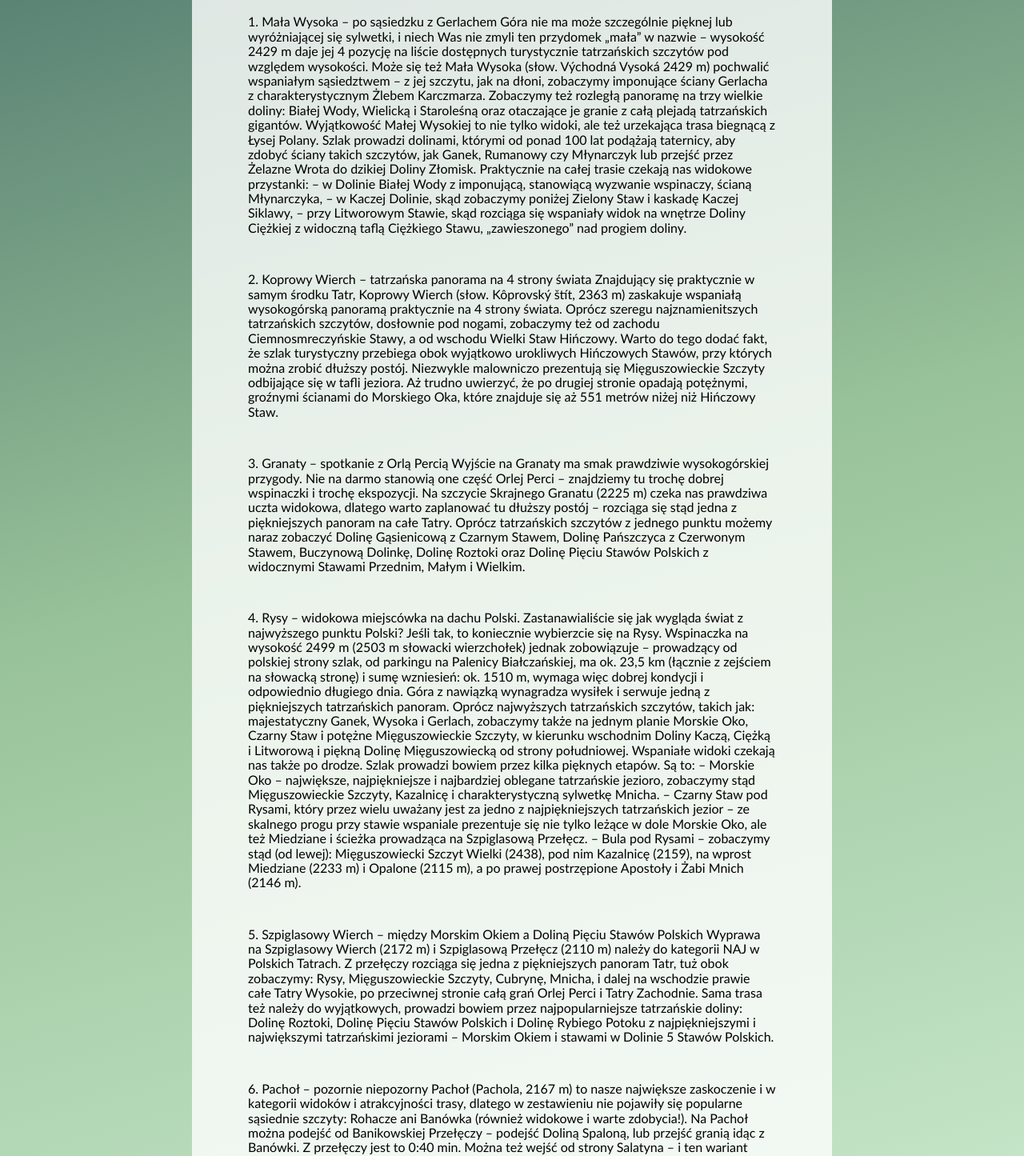
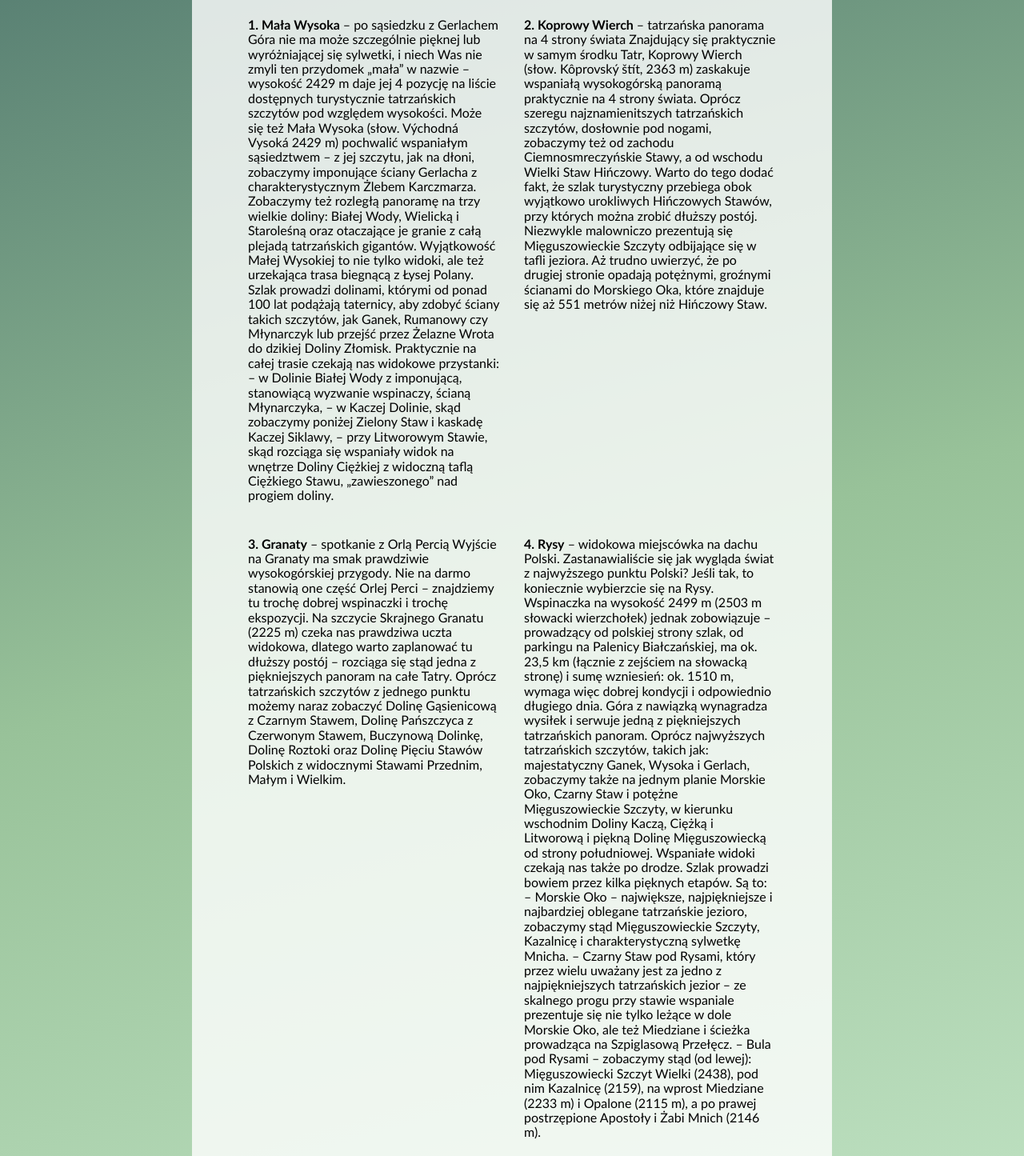
Before and after one commit to ptkontek/homepage, a plain HTML site: page gory.html in a window 1280 px wide. Shown: the part 124-1569 px from the top of the page at 80% size. Drawn offline with Linux system fonts and the light colour scheme.

Commit message:
Add grid to articles

```diff
--- a/css/style.css
+++ b/css/style.css
@@ -27,6 +27,7 @@ body {
     padding: 0px;
     background: rgb(255, 255, 255, 0.5);
     margin: 60px auto 0;
+    padding-bottom: 10px;
 }
 
 /*.box {
@@ -137,7 +138,7 @@ body {
 
 .ideas__paragraph {
     color: 081c15;
-    padding: 15px 15px;
+    padding: 5px 15px;
     /*border-radius: 50%; kółko */
 }
 
@@ -211,6 +212,7 @@ body {
         background: rgb(255, 255, 255, 0.8);
     }
     .header {
+        background: rgb(255, 255, 255, 0.5);
         min-height: 50px;
     }
     .about {
@@ -220,6 +222,7 @@ body {
     }
 
     .about__paragraph {
+        display
         color: 081c15;
         padding: 15px 15px;
     }
@@ -262,5 +265,9 @@ body {
         color: #0d2e0a;
         font-weight: 800;
     }
+    .grid{
+        display: grid;
+        grid-template-columns: 1fr 1fr;
+    }
 
 }
--- a/gory.html
+++ b/gory.html
@@ -15,7 +15,9 @@
       <nav class="navigation navigation--js">
         <a class="navigation__link" href="index.html">Strona główna</a>
         <a class="navigation__link" href="rower.html">Rower</a>
-        <a class="navigation__link navigation__link--homepage" href="gory.html">Góry</a>
+        <a class="navigation__link navigation__link--homepage" href="gory.html"
+          >Góry</a
+        >
         <a class="navigation__link" href="namiot.html">Namiot</a>
       </nav>
     </header>
@@ -26,119 +28,121 @@
             Nasze propozycje najpiękniejszych widokowo wypraw w Tatry
           </h1>
         </header>
+        <div class="grid">
           <p class="ideas__paragraph">
-          1. Mała Wysoka – po sąsiedzku z Gerlachem Góra nie ma może szczególnie
-          pięknej lub wyróżniającej się sylwetki, i niech Was nie zmyli ten
-          przydomek „mała” w nazwie – wysokość 2429 m daje jej 4 pozycję na
-          liście dostępnych turystycznie tatrzańskich szczytów pod względem
-          wysokości. Może się też Mała Wysoka (słow. Východná Vysoká 2429 m)
-          pochwalić wspaniałym sąsiedztwem – z jej szczytu, jak na dłoni,
-          zobaczymy imponujące ściany Gerlacha z charakterystycznym Żlebem
-          Karczmarza. Zobaczymy też rozległą panoramę na trzy wielkie doliny:
-          Białej Wody, Wielicką i Staroleśną oraz otaczające je granie z całą
-          plejadą tatrzańskich gigantów. Wyjątkowość Małej Wysokiej to nie tylko
-          widoki, ale też urzekająca trasa biegnącą z Łysej Polany. Szlak
-          prowadzi dolinami, którymi od ponad 100 lat podążają taternicy, aby
-          zdobyć ściany takich szczytów, jak Ganek, Rumanowy czy Młynarczyk lub
-          przejść przez Żelazne Wrota do dzikiej Doliny Złomisk. Praktycznie na
-          całej trasie czekają nas widokowe przystanki: – w Dolinie Białej Wody
-          z imponującą, stanowiącą wyzwanie wspinaczy, ścianą Młynarczyka, – w
-          Kaczej Dolinie, skąd zobaczymy poniżej Zielony Staw i kaskadę Kaczej
+            <strong>1. Mała Wysoka </strong>– po sąsiedzku z Gerlachem Góra nie
+            ma może szczególnie pięknej lub wyróżniającej się sylwetki, i niech
+            Was nie zmyli ten przydomek „mała” w nazwie – wysokość 2429 m daje
+            jej 4 pozycję na liście dostępnych turystycznie tatrzańskich
+            szczytów pod względem wysokości. Może się też Mała Wysoka (słow.
+            Východná Vysoká 2429 m) pochwalić wspaniałym sąsiedztwem – z jej
+            szczytu, jak na dłoni, zobaczymy imponujące ściany Gerlacha z
+            charakterystycznym Żlebem Karczmarza. Zobaczymy też rozległą
+            panoramę na trzy wielkie doliny: Białej Wody, Wielicką i Staroleśną
+            oraz otaczające je granie z całą plejadą tatrzańskich gigantów.
+            Wyjątkowość Małej Wysokiej to nie tylko widoki, ale też urzekająca
+            trasa biegnącą z Łysej Polany. Szlak prowadzi dolinami, którymi od
+            ponad 100 lat podążają taternicy, aby zdobyć ściany takich szczytów,
+            jak Ganek, Rumanowy czy Młynarczyk lub przejść przez Żelazne Wrota
+            do dzikiej Doliny Złomisk. Praktycznie na całej trasie czekają nas
+            widokowe przystanki: – w Dolinie Białej Wody z imponującą,
+            stanowiącą wyzwanie wspinaczy, ścianą Młynarczyka, – w Kaczej
+            Dolinie, skąd zobaczymy poniżej Zielony Staw i kaskadę Kaczej
             Siklawy, – przy Litworowym Stawie, skąd rozciąga się wspaniały widok
             na wnętrze Doliny Ciężkiej z widoczną taflą Ciężkiego Stawu,
             „zawieszonego” nad progiem doliny.
           </p>
 
           <p class="ideas__paragraph">
-          2. Koprowy Wierch – tatrzańska panorama na 4 strony świata Znajdujący
-          się praktycznie w samym środku Tatr, Koprowy Wierch (słow. Kôprovský
-          štít, 2363 m) zaskakuje wspaniałą wysokogórską panoramą praktycznie na
-          4 strony świata. Oprócz szeregu najznamienitszych tatrzańskich
-          szczytów, dosłownie pod nogami, zobaczymy też od zachodu
-          Ciemnosmreczyńskie Stawy, a od wschodu Wielki Staw Hińczowy. Warto do
-          tego dodać fakt, że szlak turystyczny przebiega obok wyjątkowo
-          urokliwych Hińczowych Stawów, przy których można zrobić dłuższy
-          postój. Niezwykle malowniczo prezentują się Mięguszowieckie Szczyty
-          odbijające się w tafli jeziora. Aż trudno uwierzyć, że po drugiej
-          stronie opadają potężnymi, groźnymi ścianami do Morskiego Oka, które
-          znajduje się aż 551 metrów niżej niż Hińczowy Staw.
+            <strong>2. Koprowy Wierch </strong>– tatrzańska panorama na 4 strony
+            świata Znajdujący się praktycznie w samym środku Tatr, Koprowy
+            Wierch (słow. Kôprovský štít, 2363 m) zaskakuje wspaniałą
+            wysokogórską panoramą praktycznie na 4 strony świata. Oprócz szeregu
+            najznamienitszych tatrzańskich szczytów, dosłownie pod nogami,
+            zobaczymy też od zachodu Ciemnosmreczyńskie Stawy, a od wschodu
+            Wielki Staw Hińczowy. Warto do tego dodać fakt, że szlak turystyczny
+            przebiega obok wyjątkowo urokliwych Hińczowych Stawów, przy których
+            można zrobić dłuższy postój. Niezwykle malowniczo prezentują się
+            Mięguszowieckie Szczyty odbijające się w tafli jeziora. Aż trudno
+            uwierzyć, że po drugiej stronie opadają potężnymi, groźnymi ścianami
+            do Morskiego Oka, które znajduje się aż 551 metrów niżej niż
+            Hińczowy Staw.
           </p>
           <p class="ideas__paragraph">
-          3. Granaty – spotkanie z Orlą Percią Wyjście na Granaty ma smak
-          prawdziwie wysokogórskiej przygody. Nie na darmo stanowią one część
-          Orlej Perci – znajdziemy tu trochę dobrej wspinaczki i trochę
-          ekspozycji. Na szczycie Skrajnego Granatu (2225 m) czeka nas prawdziwa
-          uczta widokowa, dlatego warto zaplanować tu dłuższy postój – rozciąga
-          się stąd jedna z piękniejszych panoram na całe Tatry. Oprócz
-          tatrzańskich szczytów z jednego punktu możemy naraz zobaczyć Dolinę
-          Gąsienicową z Czarnym Stawem, Dolinę Pańszczyca z Czerwonym Stawem,
-          Buczynową Dolinkę, Dolinę Roztoki oraz Dolinę Pięciu Stawów Polskich z
-          widocznymi Stawami Przednim, Małym i Wielkim.
+            <strong>3. Granaty</strong> – spotkanie z Orlą Percią Wyjście na
+            Granaty ma smak prawdziwie wysokogórskiej przygody. Nie na darmo
+            stanowią one część Orlej Perci – znajdziemy tu trochę dobrej
+            wspinaczki i trochę ekspozycji. Na szczycie Skrajnego Granatu (2225
+            m) czeka nas prawdziwa uczta widokowa, dlatego warto zaplanować tu
+            dłuższy postój – rozciąga się stąd jedna z piękniejszych panoram na
+            całe Tatry. Oprócz tatrzańskich szczytów z jednego punktu możemy
+            naraz zobaczyć Dolinę Gąsienicową z Czarnym Stawem, Dolinę
+            Pańszczyca z Czerwonym Stawem, Buczynową Dolinkę, Dolinę Roztoki
+            oraz Dolinę Pięciu Stawów Polskich z widocznymi Stawami Przednim,
+            Małym i Wielkim.
           </p>
           <p class="ideas__paragraph">
-          4. Rysy – widokowa miejscówka na dachu Polski. Zastanawialiście się
-          jak wygląda świat z najwyższego punktu Polski? Jeśli tak, to
-          koniecznie wybierzcie się na Rysy. Wspinaczka na wysokość 2499 m (2503
-          m słowacki wierzchołek) jednak zobowiązuje – prowadzący od polskiej
-          strony szlak, od parkingu na Palenicy Białczańskiej, ma ok. 23,5 km
-          (łącznie z zejściem na słowacką stronę) i sumę wzniesień: ok. 1510 m,
-          wymaga więc dobrej kondycji i odpowiednio długiego dnia. Góra z
-          nawiązką wynagradza wysiłek i serwuje jedną z piękniejszych
-          tatrzańskich panoram. Oprócz najwyższych tatrzańskich szczytów, takich
-          jak: majestatyczny Ganek, Wysoka i Gerlach, zobaczymy także na jednym
-          planie Morskie Oko, Czarny Staw i potężne Mięguszowieckie Szczyty, w
-          kierunku wschodnim Doliny Kaczą, Ciężką i Litworową i piękną Dolinę
-          Mięguszowiecką od strony południowej. Wspaniałe widoki czekają nas
-          także po drodze. Szlak prowadzi bowiem przez kilka pięknych etapów. Są
-          to: – Morskie Oko – największe, najpiękniejsze i najbardziej oblegane
-          tatrzańskie jezioro, zobaczymy stąd Mięguszowieckie Szczyty, Kazalnicę
-          i charakterystyczną sylwetkę Mnicha. – Czarny Staw pod Rysami, który
+            <strong>4. Rysy</strong> – widokowa miejscówka na dachu Polski.
+            Zastanawialiście się jak wygląda świat z najwyższego punktu Polski?
+            Jeśli tak, to koniecznie wybierzcie się na Rysy. Wspinaczka na
+            wysokość 2499 m (2503 m słowacki wierzchołek) jednak zobowiązuje –
+            prowadzący od polskiej strony szlak, od parkingu na Palenicy
+            Białczańskiej, ma ok. 23,5 km (łącznie z zejściem na słowacką
+            stronę) i sumę wzniesień: ok. 1510 m, wymaga więc dobrej kondycji i
+            odpowiednio długiego dnia. Góra z nawiązką wynagradza wysiłek i
+            serwuje jedną z piękniejszych tatrzańskich panoram. Oprócz
+            najwyższych tatrzańskich szczytów, takich jak: majestatyczny Ganek,
+            Wysoka i Gerlach, zobaczymy także na jednym planie Morskie Oko,
+            Czarny Staw i potężne Mięguszowieckie Szczyty, w kierunku wschodnim
+            Doliny Kaczą, Ciężką i Litworową i piękną Dolinę Mięguszowiecką od
+            strony południowej. Wspaniałe widoki czekają nas także po drodze.
+            Szlak prowadzi bowiem przez kilka pięknych etapów. Są to: – Morskie
+            Oko – największe, najpiękniejsze i najbardziej oblegane tatrzańskie
+            jezioro, zobaczymy stąd Mięguszowieckie Szczyty, Kazalnicę i
+            charakterystyczną sylwetkę Mnicha. – Czarny Staw pod Rysami, który
             przez wielu uważany jest za jedno z najpiękniejszych tatrzańskich
             jezior – ze skalnego progu przy stawie wspaniale prezentuje się nie
             tylko leżące w dole Morskie Oko, ale też Miedziane i ścieżka
-          prowadząca na Szpiglasową Przełęcz. – Bula pod Rysami – zobaczymy stąd
-          (od lewej): Mięguszowiecki Szczyt Wielki (2438), pod nim Kazalnicę
-          (2159), na wprost Miedziane (2233 m) i Opalone (2115 m), a po prawej
-          postrzępione Apostoły i Żabi Mnich (2146 m).
+            prowadząca na Szpiglasową Przełęcz. – Bula pod Rysami – zobaczymy
+            stąd (od lewej): Mięguszowiecki Szczyt Wielki (2438), pod nim
+            Kazalnicę (2159), na wprost Miedziane (2233 m) i Opalone (2115 m), a
+            po prawej postrzępione Apostoły i Żabi Mnich (2146 m).
           </p>
           <p class="ideas__paragraph">
-          5. Szpiglasowy Wierch – między Morskim Okiem a Doliną Pięciu Stawów
-          Polskich Wyprawa na Szpiglasowy Wierch (2172 m) i Szpiglasową Przełęcz
-          (2110 m) należy do kategorii NAJ w Polskich Tatrach. Z przełęczy
-          rozciąga się jedna z piękniejszych panoram Tatr, tuż obok zobaczymy:
-          Rysy, Mięguszowieckie Szczyty, Cubrynę, Mnicha, i dalej na wschodzie
-          prawie całe Tatry Wysokie, po przeciwnej stronie całą grań Orlej Perci
-          i Tatry Zachodnie. Sama trasa też należy do wyjątkowych, prowadzi
-          bowiem przez najpopularniejsze tatrzańskie doliny: Dolinę Roztoki,
-          Dolinę Pięciu Stawów Polskich i Dolinę Rybiego Potoku z
-          najpiękniejszymi i największymi tatrzańskimi jeziorami – Morskim Okiem
-          i stawami w Dolinie 5 Stawów Polskich.
+            <strong>5. Szpiglasowy Wierch </strong>– między Morskim Okiem a
+            Doliną Pięciu Stawów Polskich Wyprawa na Szpiglasowy Wierch (2172 m)
+            i Szpiglasową Przełęcz (2110 m) należy do kategorii NAJ w Polskich
+            Tatrach. Z przełęczy rozciąga się jedna z piękniejszych panoram
+            Tatr, tuż obok zobaczymy: Rysy, Mięguszowieckie Szczyty, Cubrynę,
+            Mnicha, i dalej na wschodzie prawie całe Tatry Wysokie, po
+            przeciwnej stronie całą grań Orlej Perci i Tatry Zachodnie. Sama
+            trasa też należy do wyjątkowych, prowadzi bowiem przez
+            najpopularniejsze tatrzańskie doliny: Dolinę Roztoki, Dolinę Pięciu
+            Stawów Polskich i Dolinę Rybiego Potoku z najpiękniejszymi i
+            największymi tatrzańskimi jeziorami – Morskim Okiem i stawami w
+            Dolinie 5 Stawów Polskich.
           </p>
           <p class="ideas__paragraph">
-          6. Pachoł – pozornie niepozorny Pachoł (Pachola, 2167 m) to nasze
-          największe zaskoczenie i w kategorii widoków i atrakcyjności trasy,
-          dlatego w zestawieniu nie pojawiły się popularne sąsiednie szczyty:
-          Rohacze ani Banówka (również widokowe i warte zdobycia!). Na Pachoł
-          można podejść od Banikowskiej Przełęczy – podejść Doliną Spaloną, lub
-          przejść granią idąc z Banówki. Z przełęczy jest to 0:40 min. Można też
-          wejść od strony Salatyna – i ten wariant polecamy. Najpierw ze stacji
-          narciarskiej Rohacze-Spalena wyjeżdżamy kolejką na wysokość 1501 m i
-          pokonujemy łagodny, trawiasty i widokowy odcinek od strony Brestowej
-          do Salatyna.
+            <strong>6. Pachoł</strong> – pozornie niepozorny Pachoł (Pachola,
+            2167 m) to nasze największe zaskoczenie i w kategorii widoków i
+            atrakcyjności trasy, dlatego w zestawieniu nie pojawiły się
+            popularne sąsiednie szczyty: Rohacze ani Banówka (również widokowe i
+            warte zdobycia!). Na Pachoł można podejść od Banikowskiej Przełęczy
+            – podejść Doliną Spaloną, lub przejść granią idąc z Banówki. Z
+            przełęczy jest to 0:40 min. Można też wejść od strony Salatyna – i
+            ten wariant polecamy. Najpierw ze stacji narciarskiej
+            Rohacze-Spalena wyjeżdżamy kolejką na wysokość 1501 m i pokonujemy
+            łagodny, trawiasty i widokowy odcinek od strony Brestowej do
+            Salatyna.
           </p>
+        </div>
         <footer class="footer-img">
-          <img
-            class="footer-img__image"
-            src="img/gory.jpg"
-            alt="Tatry"
-          /><br />
+          <img class="footer-img__image" src="img/gory.jpg" alt="Tatry" /><br />
           Autorem artykułu jest Patrycja Kontek.
         </footer>
       </section>
     </main>
     <script src="js/main.js"></script>
-    <footer class="footer">
-      Strona domowa Patrycji Kontek.
-    </footer>
+    <footer class="footer">Strona domowa Patrycji Kontek.</footer>
   </body>
 </html>
```
Also changed, not shown: index.html (+29 -16 lines), namiot.html (+47 -37 lines), rower.html (+64 -46 lines). Lines whose indentation alone changed are shown as unchanged.
